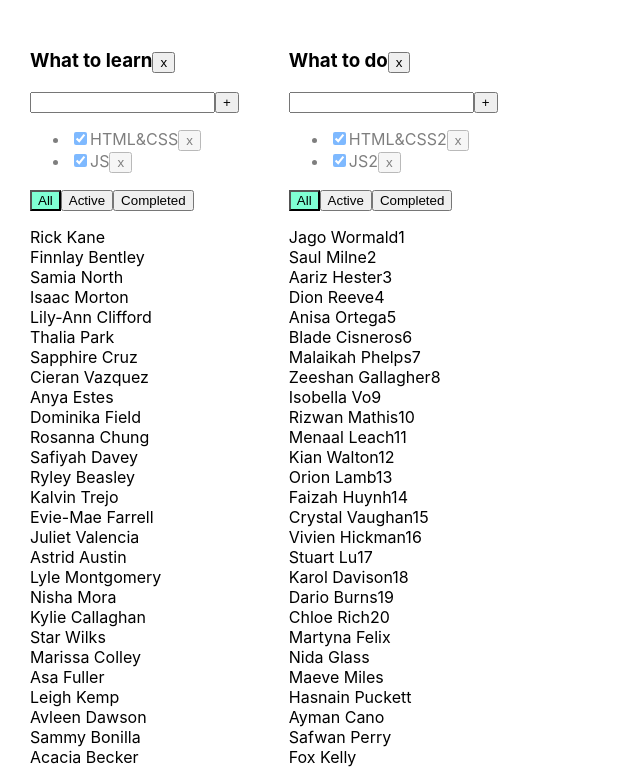
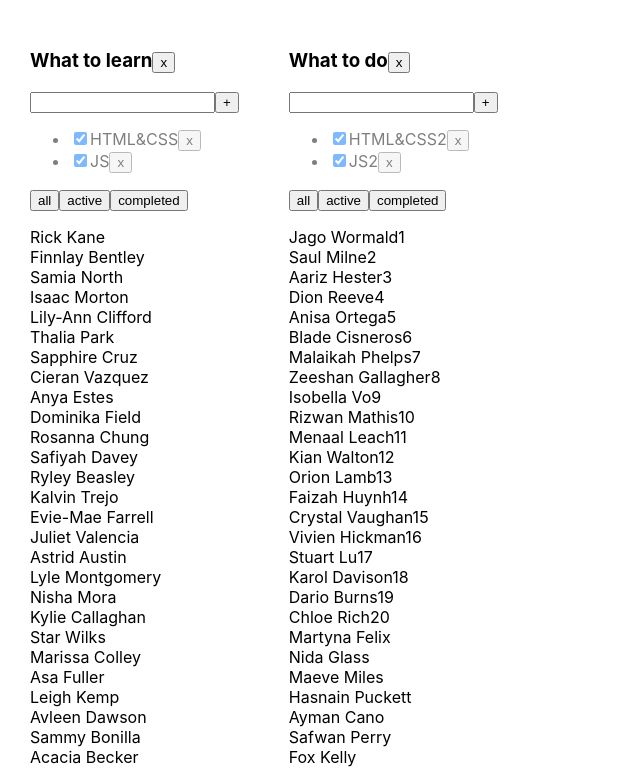
Before and after one commit to Alina-Murashko/exams, a React (Create React App) app: page / in a window 1280 px wide. Shown: the top 769 px of the page, without its empty margins (0-640 px from the left). Built offline with nearby package versions, Linux system fonts and the light colour scheme.

Commit message:
zoom_dop_2

```diff
--- a/src/Todolist.tsx
+++ b/src/Todolist.tsx
@@ -3,11 +3,11 @@ import {FilterValuesType, TasksType} from './App';
 import {Button} from "./components/Button";
 
 
-// export type TaskType = {
-//     id: string
-//     title: string
-//     isDone: boolean
-// }
+export type TaskType = {
+    id: string
+    title: string
+    isDone: boolean
+}
 
 type PropsType = {
     id: number
@@ -27,12 +27,14 @@ export function Todolist(props: PropsType) {
     let [error, setError] = useState<string | null>(null)
 
     const onChangeHandler = (e: ChangeEvent<HTMLInputElement>) => {
-        setTitle(e.currentTarget.value)
+        setError(null);
+        e.currentTarget.value  && setTitle(e.currentTarget.value)
     }
     const onKeyPressHandler = (e: KeyboardEvent<HTMLInputElement>) => {
+        console.log(e)
         setError(null);
-        if (e.charCode === 13) {
-            // addTask();
+        if (e.code ==="Enter") {
+          props.addTask(title,props.id);
         }
     }
 
@@ -40,22 +42,29 @@ export function Todolist(props: PropsType) {
         props.removeTodolist(props.id)
     }
 
+    const removeTaskHandler = (taskId: string) => {
+        props.removeTask(taskId,props.id)
+    }
+    const changeFilterHendler = (value: FilterValuesType) => {
+        props.changeFilter(value, props.id)
+    }
+
+
     return <div>
         <h3> {props.title}
-            {/*<button onClick={() => {'removeTodolist'}}>x</button>*/}
-            <Button onClick={removeTodolisHandler} name={'x'}/>
-
+            <Button onClickButton={removeTodolisHandler} name={'x'}/>
         </h3>
         <div>
             <input value={title}
                    onChange={onChangeHandler}
-                   onKeyPress={onKeyPressHandler}
+                   onKeyDown={onKeyPressHandler}
                    className={error ? "error" : ""}
             />
-            <button onClick={() => {'addTask'}}>+</button>
+            <Button name ={'+'} onClickButton={() => {props.addTask(title, props.id)}}/>
             {error && <div className="error-message">{error}</div>}
         </div>
         <ul>
+
             {
                 props.tasks.map(t => {
                     const onChangeHandler = (e: ChangeEvent<HTMLInputElement>) => {
@@ -66,21 +75,16 @@ export function Todolist(props: PropsType) {
                     return <li key={t.taskId} className={t.isDone ? "is-done" : ""}>
                         <input type="checkbox" onChange={onChangeHandler} checked={t.isDone}/>
                         <span>{t.title}</span>
-                        <button onClick={() => {'removeTask'}}>x</button>
+                        <Button onClickButton={() => {removeTaskHandler(t.taskId)}}  name = 'x'/>
                     </li>
                 })
             }
         </ul>
+
         <div>
-            <button className={props.filter === 'all' ? "active-filter" : ""}
-                    onClick={()=>{}}>All
-            </button>
-            <button className={props.filter === 'active' ? "active-filter" : ""}
-                    onClick={()=>{}}>Active
-            </button>
-            <button className={props.filter === 'completed' ? "active-filter" : ""}
-                    onClick={()=>{}}>Completed
-            </button>
+            <Button name={'all'} onClickButton={() => {changeFilterHendler('all')}}/>
+            <Button name={'active'} onClickButton={() => {changeFilterHendler('active')}}/>
+            <Button name={'completed'} onClickButton={() => {changeFilterHendler('completed')}}/>
         </div>
         <p></p>
         {
--- a/src/components/Button.tsx
+++ b/src/components/Button.tsx
@@ -1,12 +1,14 @@
-type PropsButton={
-    name:string,
-    onClick:()=>void
+type  ButtonPropsType = {
+    name: string
+    onClickButton: () => void
 }
-export const Button=(props:PropsButton)=>{
-    const onClickHandler=()=>props.onClick()
 
 
-    return(
-        <button onClick={onClickHandler}>{props.name}</button>
+export const Button = (props: ButtonPropsType) => {
+    const onClickButtonHandler = () => {
+        props.onClickButton()
+    }
+    return (
+        <button onClick={onClickButtonHandler}>{props.name}</button>
     )
 }
```
